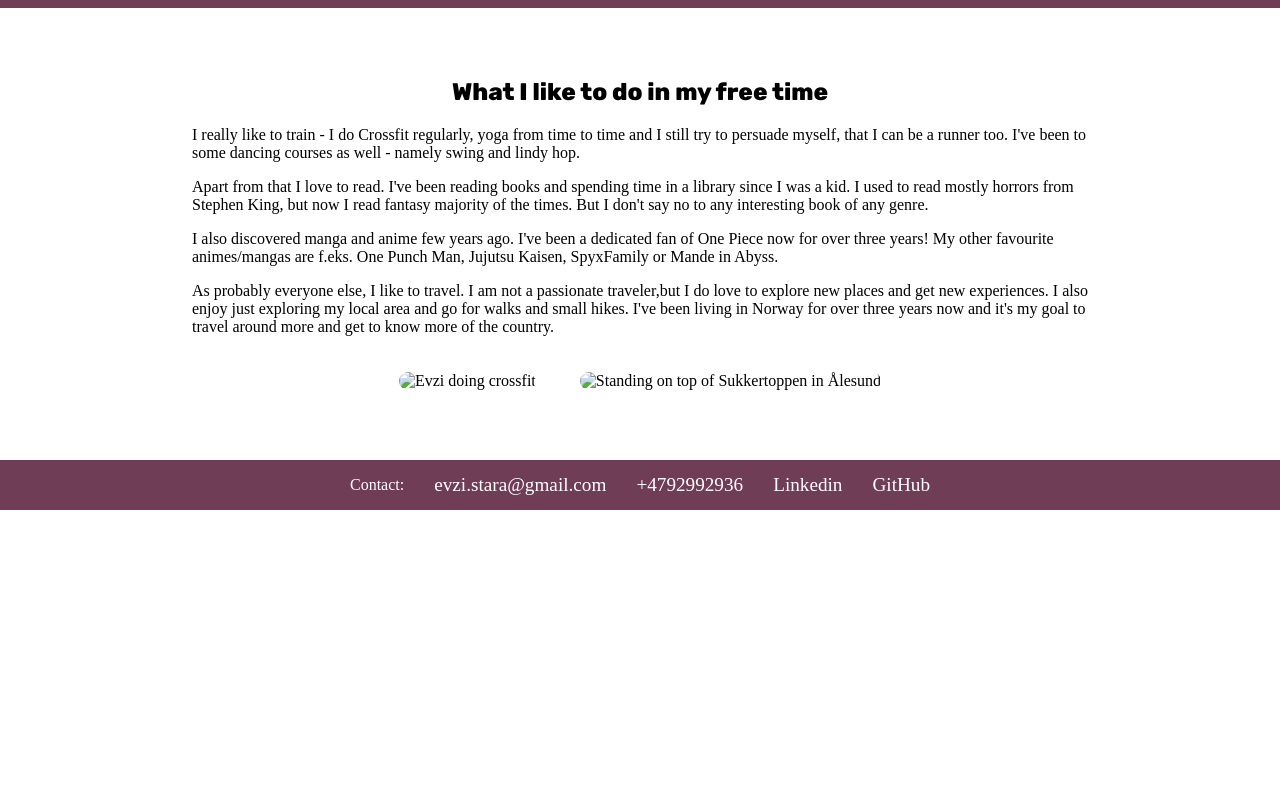
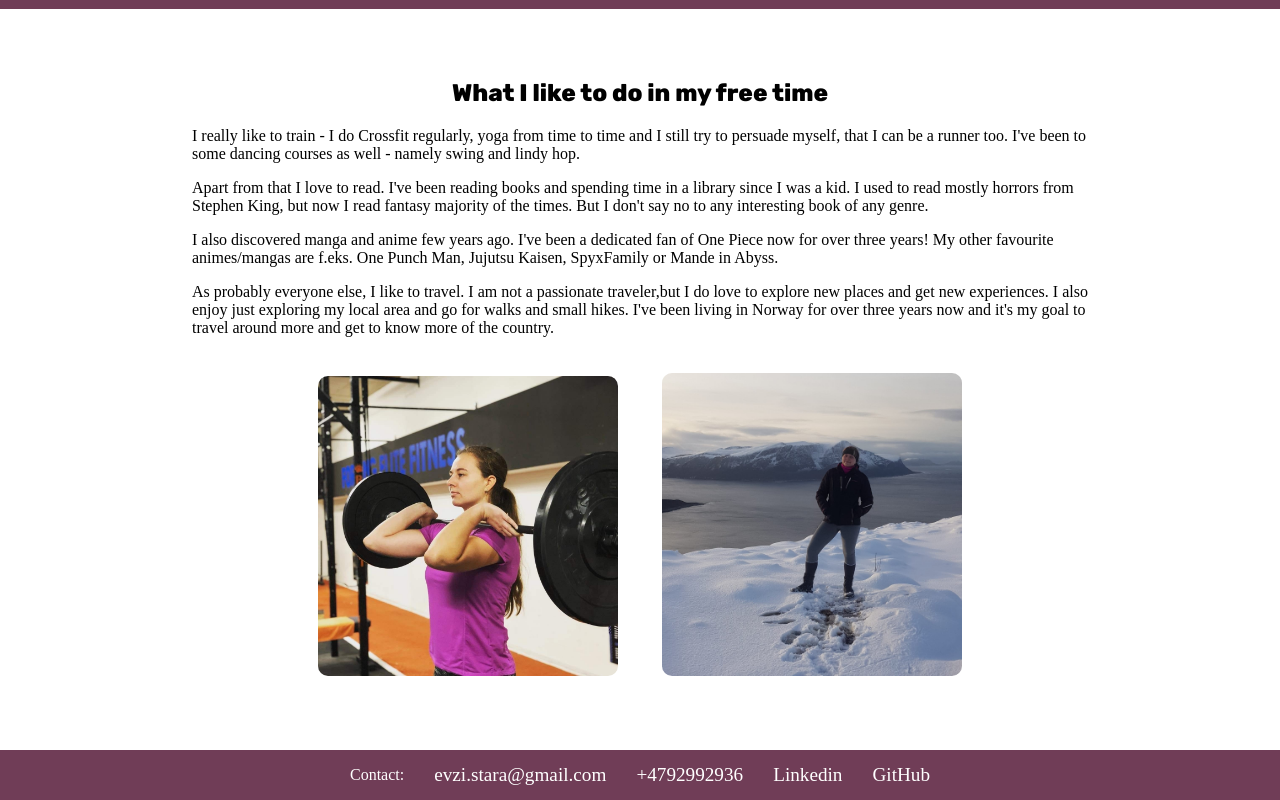
Before and after one commit to evzistara/cv-evzi, a plain HTML site: page index.html in a window 1280 px wide. Shown: the part 1909-2709 px from the top of the page. Before the commit the page ends 2419 px from the top, so only its background shows below. Drawn offline with Linux system fonts and the light colour scheme; the site is published under a folder, as on GitHub Pages, so addresses that start at the root find nothing.

Commit message:
Fix images

```diff
--- a/index.html
+++ b/index.html
@@ -27,7 +27,7 @@
     </header>
     <section id="intro">
       <div class="picture">
-        <img src="/images/1687510948271.jpeg" alt="profile photo" />
+        <img src="images/1687510948271.jpeg" alt="profile photo" />
       </div>
       <div class="introduction">
         <h1>Evzenie Jitka Stara</h1>
@@ -175,9 +175,9 @@
         goal to travel around more and get to know more of the country.
       </p>
       <div class="freetime-pics">
-        <img src="/images/crossfit.jpg" alt="Evzi doing crossfit" />
+        <img src="images/crossfit.jpg" alt="Evzi doing crossfit" />
         <img
-          src="/images/travel.jpg"
+          src="images/travel.jpg"
           alt="Standing on top of Sukkertoppen in Ålesund"
         />
       </div>
```
